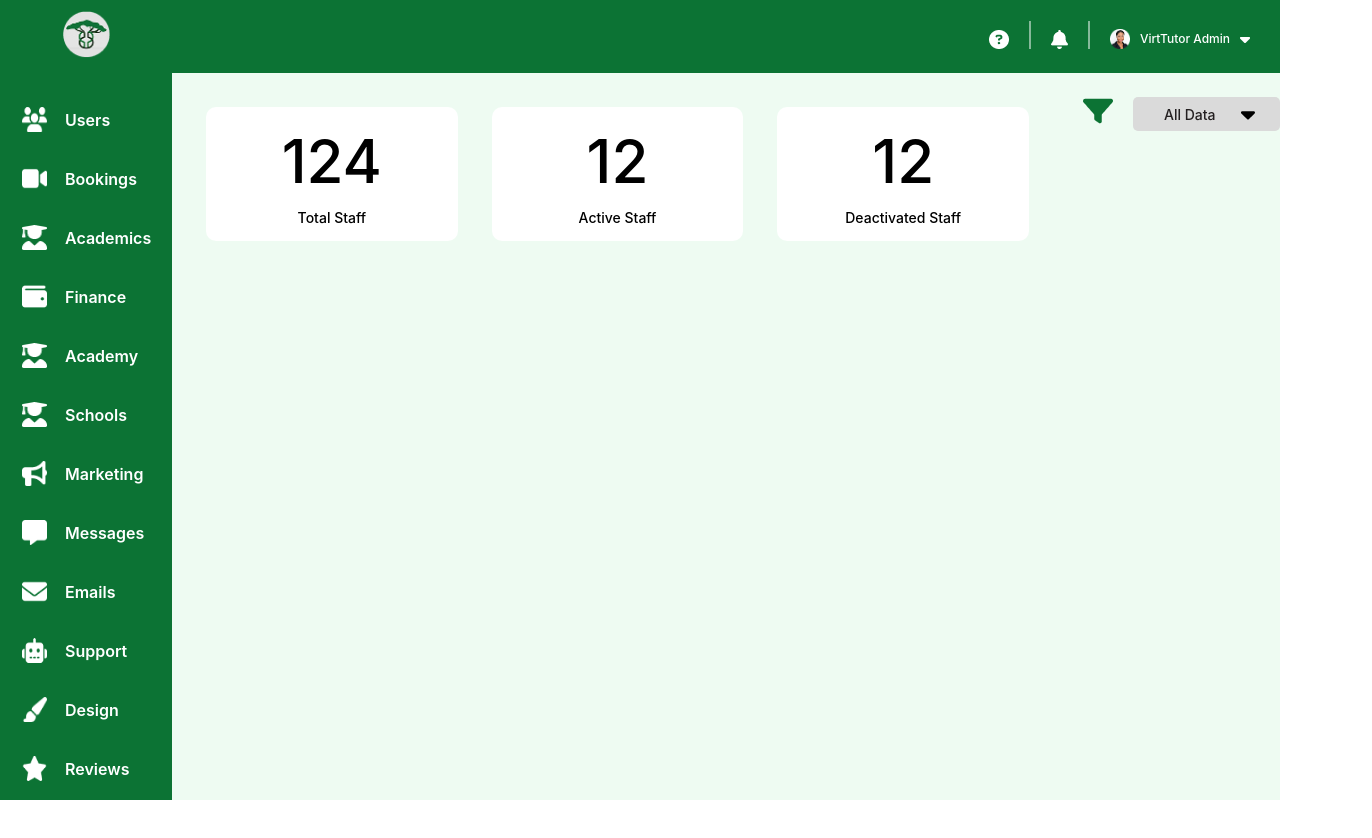
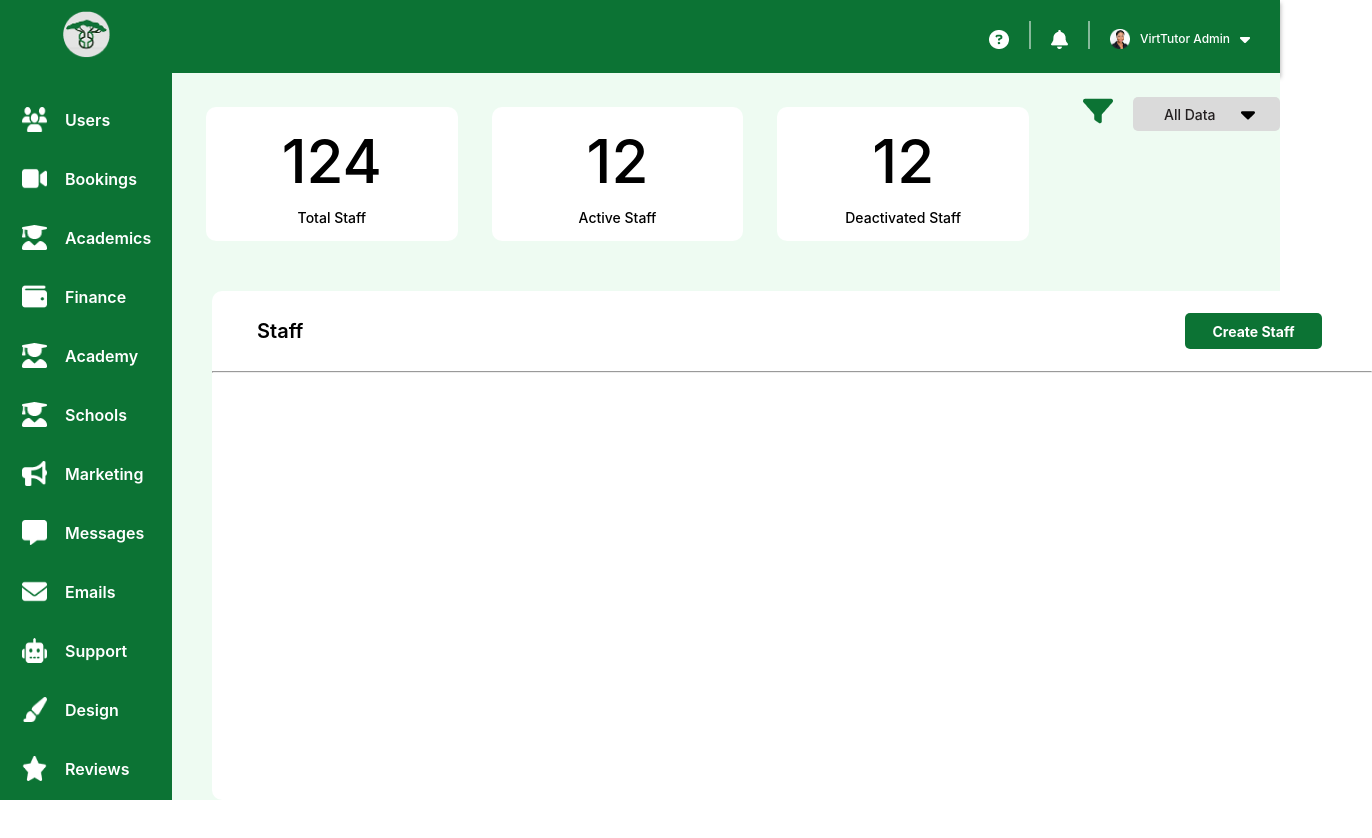
Before and after one commit to joshuagato/vue-js-admin-dashboard, a Vue app: page /users/staff in a window 1280 px wide. Shown: the top 838 px of the page, 1372 px wide, since content can reach past the window. Built offline with nearby package versions, Linux system fonts and the light colour scheme.

Commit message:
Finished working on the top section

```diff
--- a/src/components/users/Staff.vue
+++ b/src/components/users/Staff.vue
@@ -6,19 +6,80 @@ import FilterCard from "../FilterCard.vue";
 
 <template>
   <article id="staff-container">
-    <DisplayCard :data-figure="124" data-text="Total Staff" />
-    <DisplayCard :data-figure="12" data-text="Active Staff" />
-    <DisplayCard :data-figure="12" data-text="Deactivated Staff" />
+    <section class="top-section">
+      <DisplayCard :data-figure="124" data-text="Total Staff" />
+      <DisplayCard :data-figure="12" data-text="Active Staff" />
+      <DisplayCard :data-figure="12" data-text="Deactivated Staff" />
 
-    <FilterCard filter-title="All Data" filter-option1="Option 1" filter-option2="Option 2" filter-option3="Option 3" />
+      <FilterCard filter-title="All Data" filter-option1="Option 1" filter-option2="Option 2" filter-option3="Option 3" />
+    </section>
+
+    <section class="bottom-section">
+      <article class="head-section">
+        <h1 class="heading">{{'Staff'}}</h1>
+        <router-link to="">{{'Create Staff'}}</router-link>
+      </article>
+      <hr />
+
+    </section>
   </article>
 </template>
 
 <style scoped lang="scss">
 #staff-container {
-  display: flex;
+  .top-section {
+    display: flex;
+  }
 
+  .bottom-section {
+    width: 1160px;
+    height: calc(100vh - 50px - 134px - 34px - 73px);
+    background-color: #FFFFFF;
+    margin-top: 50px;
+    margin-left: 40px;
+    border-radius: 10px;
+    font-family: Inter, sans-serif;
 
+    .head-section {
+      display: flex;
+      justify-content: space-between;
+      align-items: center;
+      width: 100%;
+
+      .heading {
+        font-size: 20px;
+        font-weight: 600;
+        padding-top: 28px;
+        margin-bottom: 28px;
+        margin-left: 45px;
+      }
+
+      a {
+        width: 137px;
+        height: 36px;
+        border-radius: 5px;
+        background-color: #0C7334;
+        color: #FFF;
+        text-align: center;
+        display: flex;
+        align-items: center;
+        justify-content: center;
+        font-weight: 700;
+        font-size: 14px;
+        margin-right: 50px;
+
+        &:link, &:visited {
+          color: #FFF;
+        }
+      }
+    }
+
+    hr {
+      height: 2px;
+      color: #D9D9D9;
+      background-color: #D9D9D9;
+    }
+  }
 }
 
 
```
